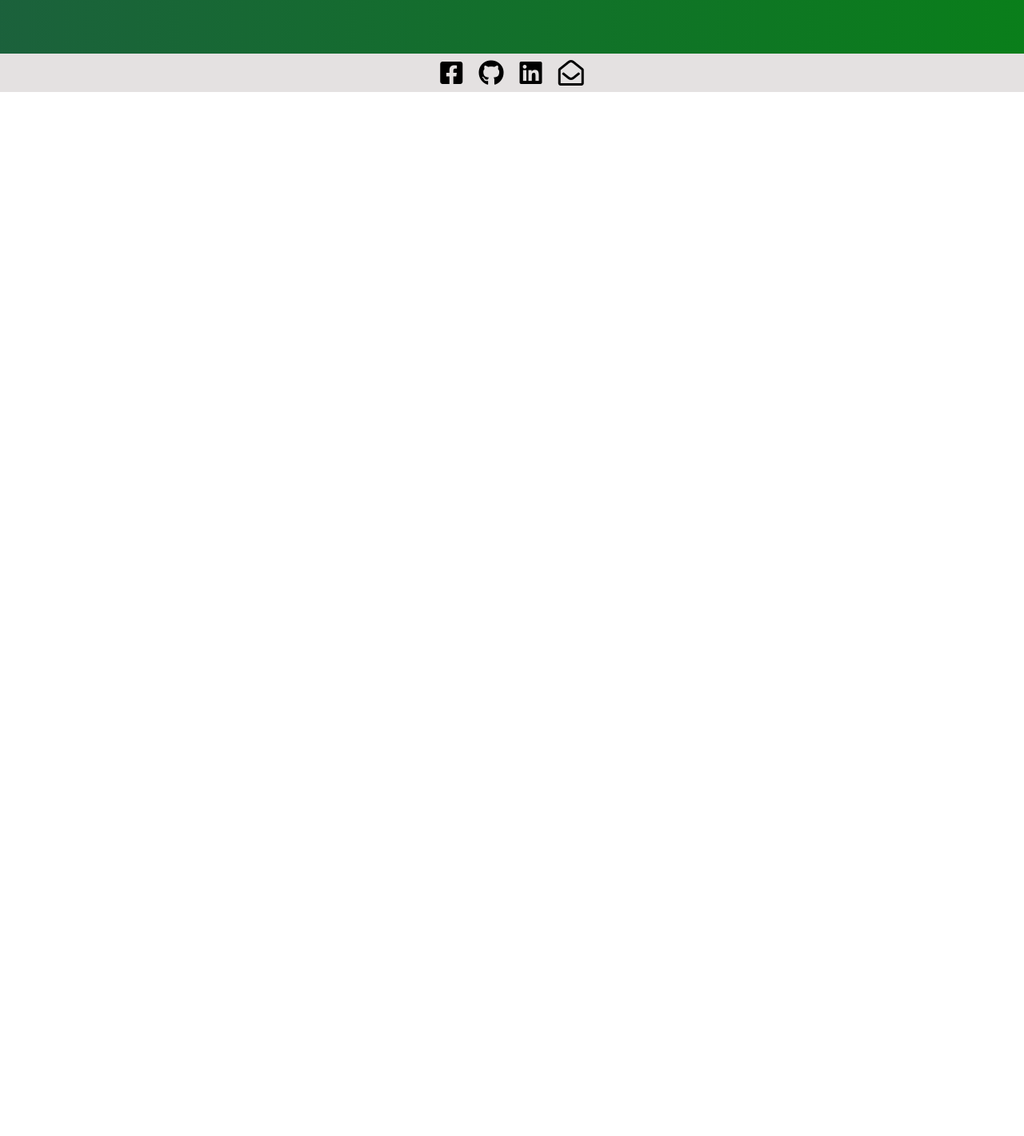
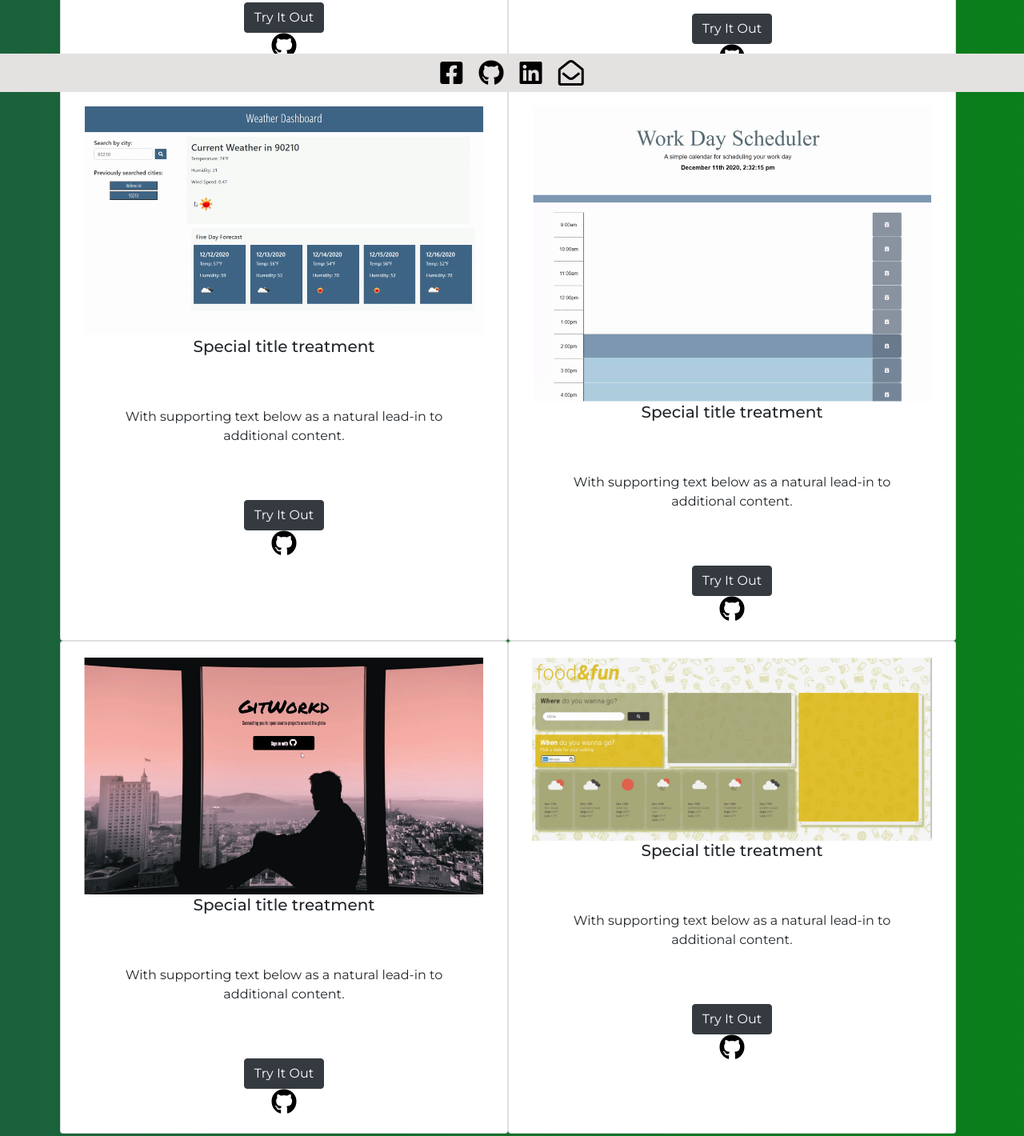
Before and after one commit to cmoorelvt/cmoorelvt.github.io, a plain HTML site: page portfolio.html in a window 1280 px wide. Shown: the part 685-2105 px from the top of the page at 80% size. Before the commit the page ends 800 px from the top, so only its background shows below. Drawn offline with nearby package versions, Linux system fonts and the light colour scheme.

Commit message:
I have a base!

```diff
--- a/assets/css/style.css
+++ b/assets/css/style.css
@@ -92,6 +92,10 @@
    padding: 10%;
   }
 
+  .card-text {
+    margin: 0, 0;
+  }
+
   .card-w-50 {
       position: absolute;
   }
--- a/portfolio.html
+++ b/portfolio.html
@@ -31,59 +31,100 @@
     <br>
     <br>
 
-    <!-- <div class="container">
-        <div class="card mb-3" style="width: 100%;">
+<div class="container">
     <div class="row">
-                <div class="col-md>">
+        <div class="card text-center" style="width: 35rem;">
+            <div class="card-body">
                 <div id="gifs-rows">
                     <img src="./assets/imgs/screenshots/Code-Quiz.PNG" alt="gif preset" class="preset-file">
                     <img src="./assets/imgs/screenshots/gifs/Code-Quiz.gif" alt="gif preset" class="gif-file">
                 </div>
+            <h5 class="card-title">JS Code Quiz</h5>
+            <p class="card-text">An interactive quiz that tests the users knowledge on Javascript coding fundamentals. Beat the clock as you try to answer every question before time runs out. Careful though, as every wrong answer deducts time from your clock.</p>
+            <a href="https://cmoorelvt.github.io/Code-Quiz/" target="_blank" button type= "button" class="btn btn-dark">Try It Out</a>
+            <br>
+            <a href="https://github.com/cmoorelvt/Code-Quiz" target= "_blank"><i class="fab fa-github fa-2x"></i></a>
+            </div>
+        </div>
+
+      <div class="card text-center" style="width: 35rem;">
+        <div class="card-body">
                 <div id="gifs-rows">
                     <img src="./assets/imgs/screenshots/Password-Generator.PNG" alt="gif preset" class="preset-file">
                     <img src="./assets/imgs/screenshots/gifs/Password-Generator.gif" alt="gif preset" class="gif-file">
+                </div>
+          <h5 class="card-title">Password Generator</h5>
+          <p class="card-text">This assignment was to create a random password generator using input from the user via prompts on character count, and character set (lowercase, uppercase, numbers, and/or symbols). It is largely Javascript focused, and utilizes a series of functions to collect user criteria.</p>
+          <a href="https://cmoorelvt.github.io/Password-Generator/" target="_blank" button type= "button" class="btn btn-dark">Try It Out</a>
+            <br>
+          <a href="https://github.com/cmoorelvt/Password-Generator" target= "_blank"><i class="fab fa-github fa-2x"></i></a>
         </div>
       </div>
     </div>
 
     <div class="row">
-                <div class="col-md>">
+        <div class="card text-center" style="width: 35rem;">
+            <div class="card-body">
                 <div id="gifs-rows">
                     <img src="./assets/imgs/screenshots/Weather-Dashboard.PNG" alt="gif preset" class="preset-file">
                     <img src="./assets/imgs/screenshots/gifs/Weather-Dashboard.gif" alt="gif preset" class="gif-file">
                 </div>
+              <h5 class="card-title">Special title treatment</h5>
+              <p class="card-text">With supporting text below as a natural lead-in to additional content.</p>
+              <a href="https://cmoorelvt.github.io/Code-Quiz/" target="_blank" button type= "button" class="btn btn-dark">Try It Out</a>
+            <br>
+              <a href="https://github.com/cmoorelvt/Code-Quiz" target= "_blank"><i class="fab fa-github fa-2x"></i></a>
+            </div>
+        </div>
+
+        <div class="card text-center" style="width: 35rem;">
+            <div class="card-body">
                 <div id="gifs-rows">
                     <img src="./assets/imgs/screenshots/Workday-scheduler.PNG" alt="gif preset" class="preset-file">
                     <img src="./assets/imgs/screenshots/gifs/Work-Day-Scheduler.gif" alt="gif preset" class="gif-file">
+                </div>
+              <h5 class="card-title">Special title treatment</h5>
+              <p class="card-text">With supporting text below as a natural lead-in to additional content.</p>
+              <a href="https://cmoorelvt.github.io/Code-Quiz/" target="_blank" button type= "button" class="btn btn-dark">Try It Out</a>
+            <br>
+              <a href="https://github.com/cmoorelvt/Code-Quiz" target= "_blank"><i class="fab fa-github fa-2x"></i></a>
+            </div>
+        </div>
+    </div>
+
+    <div class="row">
+        <div class="card text-center" style="width: 35rem;">
+            <div class="card-body">
+                <div id="gifs-rows">
+                    <img src="./assets/imgs/screenshots/GitWorkd.PNG" alt="gif preset" class="preset-file">
+                    <img src="./assets/imgs/screenshots/gifs/GitWorkd.gif" alt="gif preset" class="gif-file">
+                </div>
+              <h5 class="card-title">Special title treatment</h5>
+              <p class="card-text">With supporting text below as a natural lead-in to additional content.</p>
+              <a href="https://cmoorelvt.github.io/Code-Quiz/" target="_blank" button type= "button" class="btn btn-dark">Try It Out</a>
+            <br>
+              <a href="https://github.com/cmoorelvt/Code-Quiz" target= "_blank"><i class="fab fa-github fa-2x"></i></a>
+            </div>
+        </div>
+
+        <div class="card text-center" style="width: 35rem;">
+            <div class="card-body">
+                <div id="gifs-rows">
+                    <img src="./assets/imgs/screenshots/food&fun.PNG" alt="gif preset" class="preset-file">
+                    <img src="./assets/imgs/screenshots/gifs/food&fun.gif" alt="gif preset" class="gif-file">
+                </div>
+              <h5 class="card-title">Special title treatment</h5>
+              <p class="card-text">With supporting text below as a natural lead-in to additional content.</p>
+              <a href="https://cmoorelvt.github.io/Code-Quiz/" target="_blank" button type= "button" class="btn btn-dark">Try It Out</a>
+            <br>
+              <a href="https://github.com/cmoorelvt/Code-Quiz" target= "_blank"><i class="fab fa-github fa-2x"></i></a>
             </div>
         </div>
     </div>
 
 
-            <div class="row">
-                <div class="col-md>">
-                    <div id="gifs-rows">
-                        <img src="./assets/imgs/screenshots/GitWorkd.PNG" alt="gif preset" class="preset-file">
-                        <img src="./assets/imgs/screenshots/gifs/GitWorkd.gif" alt="gif preset" class="gif-file">
-                    </div>
-                    <div id="gifs-rows">
-                        <img src="./assets/imgs/screenshots/food&fun.PNG" alt="gif preset" class="preset-file">
-                        <img src="./assets/imgs/screenshots/gifs/food&fun.gif" alt="gif preset" class="gif-file">
-                    </div>
-                </div>
 </div>
 
-            <div class="row">
-                <div class="col-md>">
-                    <div id="gifs-rows">
-                        <img src="./assets/imgs/screenshots/employee-tracker.PNG" alt="gif preset" class="preset-file" sizes= "80%"">
-                        <img src="./assets/imgs/screenshots/gifs/Employee-Tracker.gif" alt="gif preset" class="gif-file">
-                    </div>
-                </div>
-            </div>
-
-        </div>
-    </div> -->
 
 
       <!-- <div class="card mb-3" style="max-width: 800px;">
```
Lines whose indentation alone changed are shown as unchanged.
